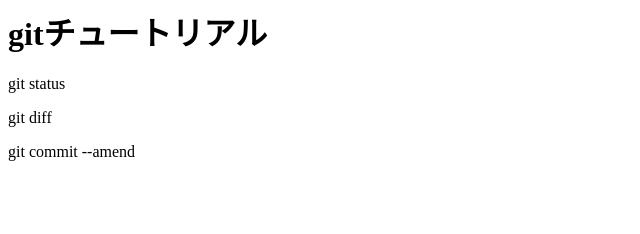
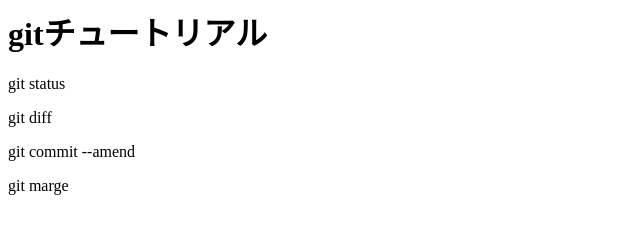
Before and after one commit to moritake12/git_tutorial, a plain HTML site: page index.html in a window 1280 px wide. Shown: the full height of the page, 0-640 px from the left. Drawn offline with Linux system fonts and the light colour scheme.

Commit message:
git margeを追記

```diff
--- a/index.html
+++ b/index.html
@@ -2,3 +2,4 @@
 <p>git status</p>
 <p>git diff</p>
 <p>git commit --amend</p>
+<P>git marge</P>
```
